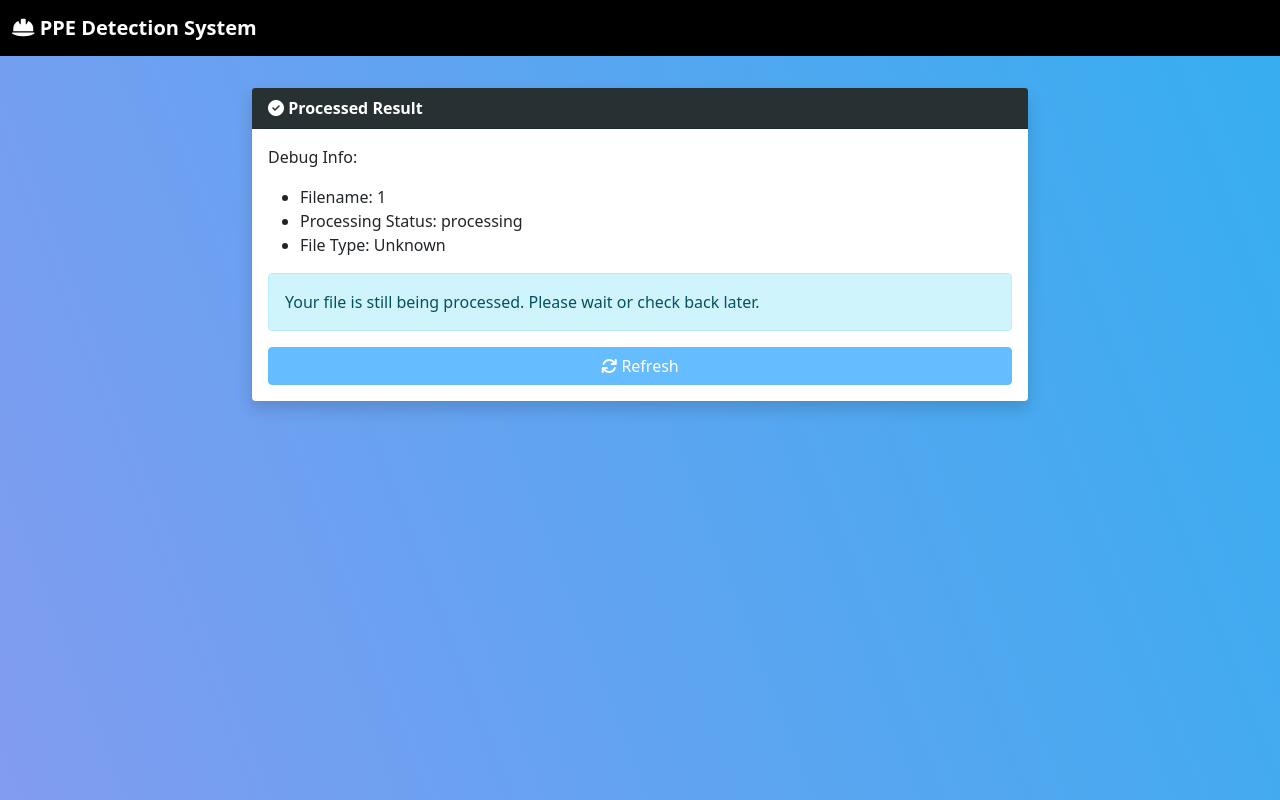
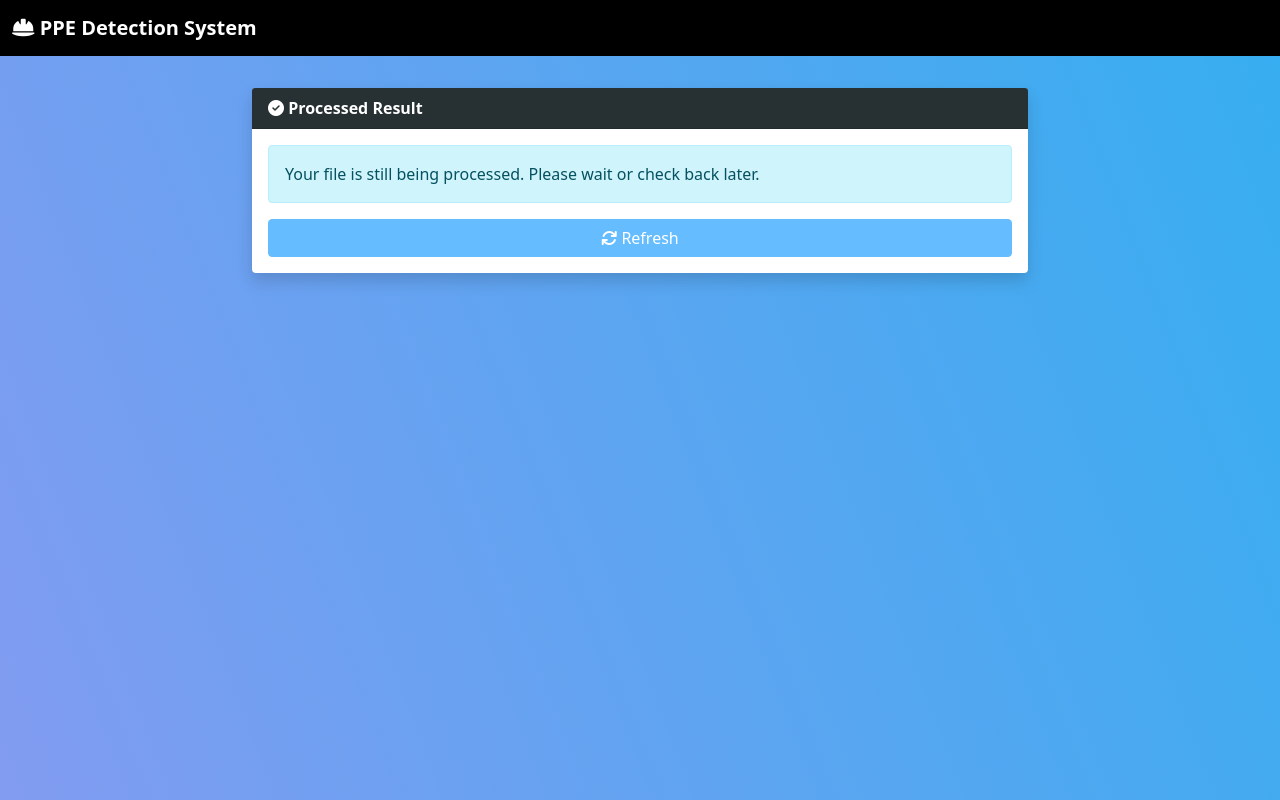
Before and after one commit to Aarya01Patil/Deployed_PPE_Model, a Flask app: page /result/1 in a window 1280 px wide. Run offline with Flask 3, Linux system fonts and the light colour scheme; some libraries are stand-ins or nearby versions.

Commit message:
Updated the code

```diff
--- a/app/templates/result.html
+++ b/app/templates/result.html
@@ -8,22 +8,14 @@
         <i class="fas fa-check-circle"></i> Processed Result
     </div>
     <div class="card-body">
-        <p>Debug Info:</p>
-        <ul>
-            <li>Filename: {{ filename }}</li>
-            <li>Processing Status: {{ processing_status }}</li>
-            <li>File Type: {{ file_type if file_type else 'Unknown' }}</li>
-        </ul>
-
         {% if processing_status == 'completed' and filename %}
             {% if file_type == 'video' %}
             <div class="ratio ratio-16x9 mb-3">
-                <video controls preload="auto" playsinline>
+                <video controls preload="metadata" playsinline>
                     <source src="{{ url_for('serve_file', filename=filename) }}" type="video/mp4">
                     Your browser does not support the video tag.
                 </video>
             </div>
-            <p>Video URL: {{ url_for('serve_file', filename=filename) }}</p>
             {% else %}
             <img src="{{ url_for('serve_file', filename=filename) }}" alt="Processed Image" class="img-fluid mb-3">
             {% endif %}
--- a/app/views.py
+++ b/app/views.py
@@ -1,7 +1,7 @@
 import os
 import boto3
 from botocore.exceptions import ClientError
-from flask import Response, render_template, request, redirect, send_file, send_from_directory, url_for, flash
+from flask import render_template, request, redirect, send_file, send_from_directory, url_for, flash
 from app import app
 from scripts.inference import perform_inference, unload_models
 from werkzeug.utils import secure_filename
@@ -67,27 +67,44 @@ def process_file_async(input_filename, output_filename, session_id):
             os.remove(local_input_path)
         unload_models()
 
+@app.route('/', methods=['GET', 'POST'])
+def upload_file():
+    if request.method == 'POST':
+        if 'file' not in request.files:
+            flash('No file part', 'error')
+            return redirect(request.url)
+        file = request.files['file']
+        if file.filename == '':
+            flash('No selected file', 'error')
+            return redirect(request.url)
+        if file and allowed_file(file.filename):
+            filename = secure_filename(file.filename)
+            if upload_file_to_s3(file, filename):
+                output_filename = f"processed_{filename}"
+                session_id = request.cookies.get('session_id', filename)
+                processing_status_dict[session_id] = 'processing'
+                threading.Thread(target=process_file_async, args=(filename, output_filename, session_id)).start()
+                flash('File uploaded successfully. Processing...', 'success')
+                return redirect(url_for('show_result', filename=output_filename, session_id=session_id))
+            else:
+                flash('Error uploading file', 'error')
+                return redirect(request.url)
+    return render_template('index.html')
+
 @app.route('/result/<filename>')
 def show_result(filename):
     session_id = request.args.get('session_id', filename)
     processing_status = processing_status_dict.get(session_id, 'processing')
 
-    logging.debug(f"Showing result for file: {filename}")
-    logging.debug(f"Processing status: {processing_status}")
-
     if processing_status == 'completed':
         file_path = os.path.join('/tmp', filename)
-        logging.debug(f"Checking file path: {file_path}")
         if os.path.exists(file_path):
-            logging.debug(f"File exists: {file_path}")
             file_type = 'video' if filename.lower().endswith(('.mp4', '.avi', '.mov')) else 'image'
             return render_template('result.html', filename=filename, processing_status=processing_status, file_type=file_type)
         else:
-            logging.error(f"File not found: {file_path}")
             flash('File not found', 'error')
             return redirect(url_for('upload_file'))
     elif processing_status == 'error':
-        logging.error(f"Processing error for file: {filename}")
         flash('An error occurred while processing the file', 'error')
         return redirect(url_for('upload_file'))
 
@@ -95,31 +112,4 @@ def show_result(filename):
 
 @app.route('/files/<filename>')
 def serve_file(filename):
-    logging.debug(f"Attempting to serve file: {filename}")
-    file_path = os.path.join('/tmp', filename)
-    if os.path.exists(file_path):
-        file_size = os.path.getsize(file_path)
-        range_header = request.headers.get('Range')
-        if range_header:
-            byte1, byte2 = 0, None
-            match = re.search(r'(\d+)-(\d*)', range_header)
-            if match:
-                groups = match.groups()
-                if groups[0]:
-                    byte1 = int(groups[0])
-                if groups[1]:
-                    byte2 = int(groups[1])
-            byte2 = byte2 if byte2 else file_size - 1
-            length = byte2 - byte1 + 1
-            with open(file_path, 'rb') as f:
-                f.seek(byte1)
-                data = f.read(length)
-            rv = Response(data, 206, mimetype='video/mp4',
-                          content_type='video/mp4', direct_passthrough=True)
-            rv.headers.add('Content-Range', f'bytes {byte1}-{byte2}/{file_size}')
-            return rv
-        else:
-            return send_from_directory('/tmp', filename, mimetype='video/mp4')
-    else:
-        logging.error(f"File not found: {file_path}")
-        return "File not found", 404
+    return send_from_directory('/tmp', filename)
```
